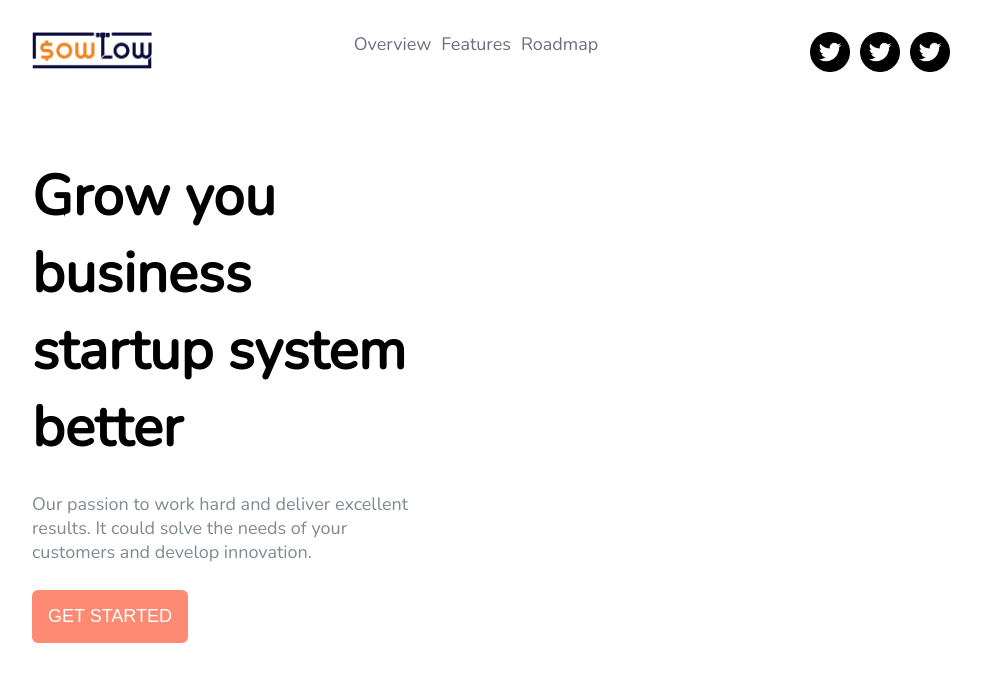
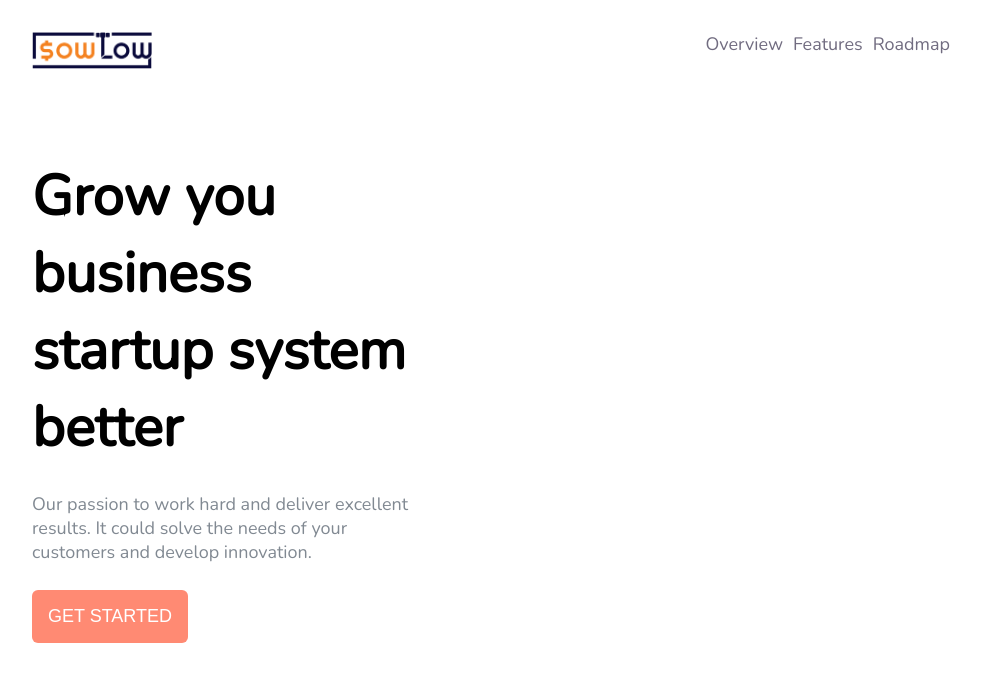
Before and after one commit to aryanknight/sowlow, a React (Create React App) app: page / in a window 1280 px wide. Shown: the top 682 px of the page, without its empty margins (144-1125 px from the left). Built offline with nearby package versions, Linux system fonts and the light colour scheme.

Commit message:
first commit

```diff
--- a/src/Components/Intro/Intro.css
+++ b/src/Components/Intro/Intro.css
@@ -42,4 +42,5 @@
     font-size: 18px;
     border-radius: 6px ;
     margin-top: 26px;
+    cursor: pointer;
 }
--- a/src/Components/Navbar/Navbar.jsx
+++ b/src/Components/Navbar/Navbar.jsx
@@ -15,7 +15,7 @@
                         <div className="nav-item">Features</div>
                         <div className="nav-item">Roadmap</div>
                     </div>
-                    <div className="navbar-menu">
+                    {/* <div className="navbar-menu">
                         <div className="nav-icons">
                             <img src={Twitter} className="nav-icon"/>
                         </div>
@@ -25,7 +25,7 @@
                         <div className="nav-icons">
                             <img src={Twitter} className="nav-icon"/>
                         </div>
-                    </div>
+                    </div> */}
                 </div>
             </div>
     )
```
Also changed, not shown: src/Images/shape-1.png (added), src/Images/twitter.svg (deleted).
